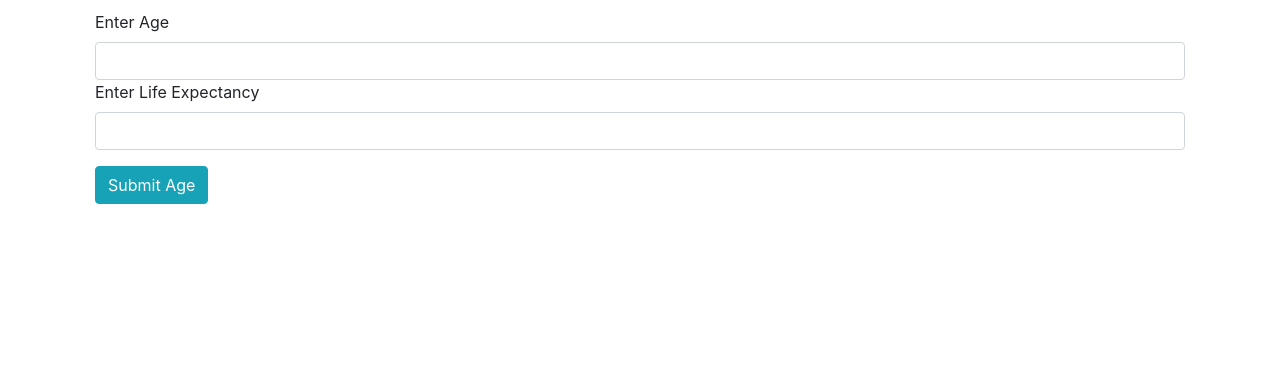
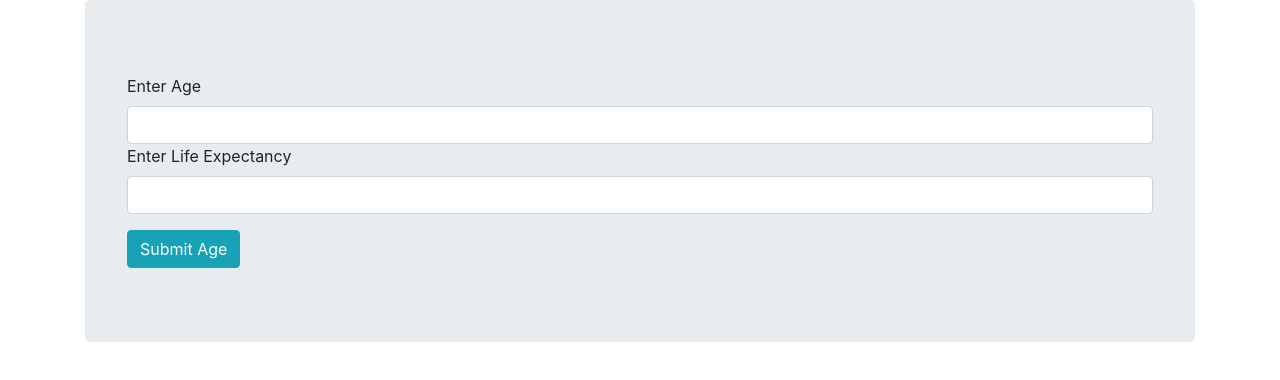
Before and after one commit to Lo-GR/ageCalculator, a website built with webpack: page src/index.html in a window 1280 px wide. Built offline with nearby package versions, Linux system fonts and the light colour scheme.

Commit message:
add jumbotron

```diff
--- a/src/index.html
+++ b/src/index.html
@@ -5,6 +5,7 @@
   </head>
 <body>
   <div class="container">
+    <div class="jumbotron">
       <form id="ageForm">
         <div class="form-group">
           <label for="age">Enter Age</label>
@@ -31,5 +32,6 @@
           <li>Your life compared to the life expectancy of that planet: <span id="yourRemaining"></span></li>
       </div>
     </div>
+  </div>
 </body>
 </html>
```
Lines whose indentation alone changed are shown as unchanged.
